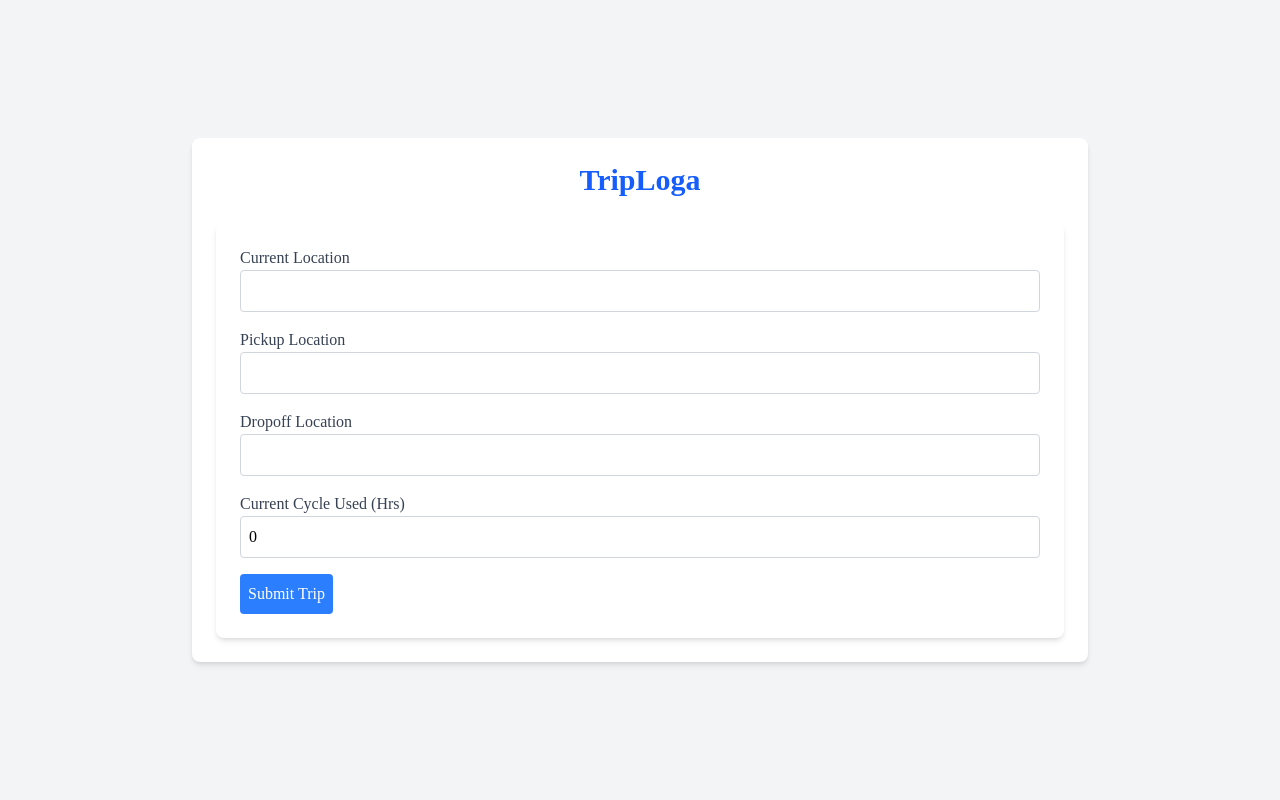
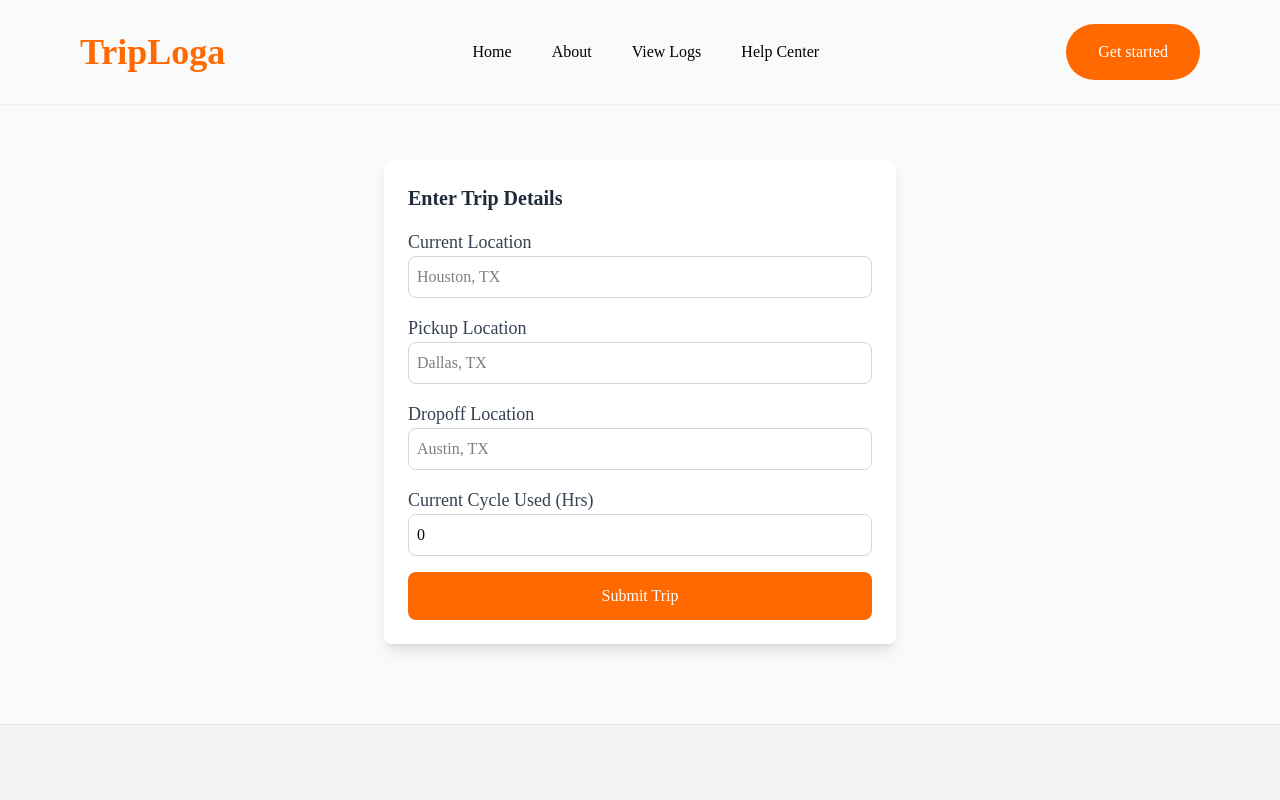
Before and after one commit to CodeGallantX/triploga, a React (Vite) app: page /get-started in a window 1280 px wide. Shown: the top 800 px of the page. Built offline with nearby package versions, Linux system fonts and the light colour scheme.

Commit message:
Updates on API integration, UI enhancement

```diff
--- a/package.json
+++ b/package.json
@@ -12,6 +12,7 @@
   "dependencies": {
     "@tailwindcss/vite": "^4.0.8",
     "axios": "^1.7.9",
+    "framer-motion": "^12.4.7",
     "leaflet": "^1.9.4",
     "react": "^19.0.0",
     "react-dom": "^19.0.0",
--- a/src/components/TripDetails.jsx
+++ b/src/components/TripDetails.jsx
@@ -4,23 +4,36 @@ import MapComponent from './MapComponent';
 
 const TripDetails = ({ tripId }) => {
   const [trip, setTrip] = useState(null);
+  const [error, setError] = useState('');
 
   useEffect(() => {
+    if (!tripId) {
+      setError("Trip ID is missing.");
+      return;
+    }
+
     // Fetch trip details from the backend
     axios.get(`http://localhost:8000/api/trips/${tripId}/`)
       .then(response => {
         setTrip(response.data);
       })
       .catch(error => {
+        setError("Error fetching trip details. Please try again.");
         console.error("Error fetching trip details:", error);
       });
   }, [tripId]);
+
+  const handleDownloadELDLog = () => {
+    // Download the ELD log PDF
+    window.open(`http://localhost:8000/api/eld-log/${tripId}/`, '_blank');
+  };
 
   if (!trip) return <div>Loading...</div>;
 
   return (
     <div className="bg-white p-6 rounded-lg shadow-md">
       <h1 className="text-2xl font-bold mb-4">Trip Details</h1>
+      {error && <p className="text-red-500 mb-4">{error}</p>}
       <div className="mb-4">
         <h2 className="text-xl font-semibold">Route Instructions</h2>
         <ul className="list-disc pl-6">
@@ -39,6 +52,12 @@ const TripDetails = ({ tripId }) => {
           ...trip.route.pickup_to_dropoff.steps.map(step => [step.start_location.lat, step.start_location.lng])
         ]} />
       </div>
+      <button
+        onClick={handleDownloadELDLog}
+        className="bg-orange-500 text-white p-2 rounded hover:bg-orange-600"
+      >
+        Download ELD Log
+      </button>
     </div>
   );
 };
--- a/src/components/TripForm.jsx
+++ b/src/components/TripForm.jsx
@@ -1,4 +1,6 @@
 import { useState } from 'react';
+import { FaSpinner } from "react-icons/fa6";
+import { motion, AnimatePresence } from "framer-motion";
 import axios from 'axios';
 
 const TripForm = ({ onSubmit }) => {
@@ -8,63 +10,95 @@ const TripForm = ({ onSubmit }) => {
     dropoff_location: '',
     current_cycle_used: 0,
   });
+  const [loading, setLoading] = useState(false);
+  const [error, setError] = useState('');
+  const [alert, setAlert] = useState(false);
 
   const handleSubmit = async (e) => {
     e.preventDefault();
+    setError('');
+    setLoading(true);
+    setAlert(true);
     try {
       const response = await axios.post('http://localhost:8000/api/trips/', formData);
-      onSubmit(response.data); // Pass the trip data to the parent component
+      console.log("API response: ", response.data);
+      onSubmit(response.data);
     } catch (error) {
+      setError("Error submitting trip details. Please check your inputs.");
       console.error("Error submitting trip details:", error);
+    } finally {
+      setLoading(false);
+      setTimeout(() => setAlert(false), 3000);
     }
   };
 
   return (
-    <form onSubmit={handleSubmit} className="bg-white p-6 rounded-lg shadow-md">
-      <div className="mb-4">
-        <label className="block text-gray-700">Current Location</label>
+    <motion.div
+      initial={{ opacity: 0, y: -10 }}
+      animate={{ opacity: 1, y: 0 }}
+      transition={{ duration: 0.5 }}
+      className="bg-white p-6 rounded-lg shadow-lg w-full max-w-lg mx-auto"
+    >
+      <h2 className="text-xl font-semibold mb-4 text-gray-800">Enter Trip Details</h2>
+
+      <AnimatePresence>
+        {alert && (
+          <motion.div
+            initial={{ opacity: 0, y: -10 }}
+            animate={{ opacity: 1, y: 0 }}
+            exit={{ opacity: 0, y: -10 }}
+            className="mb-4 p-3 bg-blue-100 border-l-4 border-blue-500 text-blue-700 rounded-lg"
+          >
+            Generating Route... Please wait.
+          </motion.div>
+        )}
+      </AnimatePresence>
+
+      {error && <p className="text-red-500 mb-4">{error}</p>}
+
+      <form onSubmit={handleSubmit} className="space-y-4">
+        {['current_location', 'pickup_location', 'dropoff_location'].map((field) => (
+          <div key={field}>
+            <label className="block text-gray-700 text-lg capitalize">{field.replace('_', ' ')}</label>
             <input
               type="text"
-          value={formData.current_location}
-          onChange={(e) => setFormData({ ...formData, current_location: e.target.value })}
-          className="w-full p-2 border border-gray-300 rounded"
+              value={formData[field]}
+              onChange={(e) => setFormData({ ...formData, [field]: e.target.value })}
+              className="w-full p-2 border border-gray-300 rounded-lg outline-none focus:border-orange-500 focus:ring-2 focus:ring-orange-300 transition-all duration-300 ease-in-out"
+              placeholder={field === 'current_location' ? 'Houston, TX' : field === 'pickup_location' ? 'Dallas, TX' : 'Austin, TX'}
               required
             />
           </div>
-      <div className="mb-4">
-        <label className="block text-gray-700">Pickup Location</label>
-        <input
-          type="text"
-          value={formData.pickup_location}
-          onChange={(e) => setFormData({ ...formData, pickup_location: e.target.value })}
-          className="w-full p-2 border border-gray-300 rounded"
-          required
-        />
-      </div>
-      <div className="mb-4">
-        <label className="block text-gray-700">Dropoff Location</label>
-        <input
-          type="text"
-          value={formData.dropoff_location}
-          onChange={(e) => setFormData({ ...formData, dropoff_location: e.target.value })}
-          className="w-full p-2 border border-gray-300 rounded"
-          required
-        />
-      </div>
-      <div className="mb-4">
-        <label className="block text-gray-700">Current Cycle Used (Hrs)</label>
+        ))}
+
+        <div>
+          <label className="block text-gray-700 text-lg">Current Cycle Used (Hrs)</label>
           <input
             type="number"
             value={formData.current_cycle_used}
             onChange={(e) => setFormData({ ...formData, current_cycle_used: e.target.value })}
-          className="w-full p-2 border border-gray-300 rounded"
+            className="w-full p-2 border border-gray-300 rounded-lg outline-none focus:border-orange-500 focus:ring-2 focus:ring-orange-300 transition-all duration-300 ease-in-out"
+            placeholder="12"
             required
           />
         </div>
-      <button type="submit" className="bg-blue-500 text-white p-2 rounded hover:bg-blue-600">
-        Submit Trip
+
+        <button
+          type="submit"
+          className="w-full flex items-center justify-center bg-orange-500 text-white py-3 px-6 rounded-lg hover:bg-orange-600 transition-all duration-300 ease-in-out relative"
+          disabled={loading}
+        >
+          {loading ? (
+            <>
+              <FaSpinner className="animate-spin text-lg mr-2" />
+              Processing...
+            </>
+          ) : (
+            "Submit Trip"
+          )}
         </button>
       </form>
+    </motion.div>
   );
 };
 
--- a/src/pages/TripPlanner.jsx
+++ b/src/pages/TripPlanner.jsx
@@ -1,73 +1,23 @@
-import { useState } from "react";
-import axios from "axios";
-import TripForm from "../components/TripForm";
-import TripDetails from "../components/TripDetails";
-// import "tailwindcss/tailwind.css";
-import { MapContainer, TileLayer, Polyline } from "react-leaflet";
-import "leaflet/dist/leaflet.css";
+import { useState } from 'react';
+import Header from "../components/Header";
+import Footer from "../components/Footer";
+import TripForm from '../components/TripForm';
+import TripDetails from '../components/TripDetails';
 
 const App = () => {
   const [trip, setTrip] = useState(null);
-  const [loading, setLoading] = useState(false);
-  const [error, setError] = useState(null);
-  const [success, setSuccess] = useState(null);
-
-  const handleTripSubmit = async (formData) => {
-    setLoading(true);
-    setError(null);
-    setSuccess(null);
-    try {
-      const response = await axios.post("http://localhost:8000/api/trips/", formData);
-      setTrip(response.data);
-      setSuccess("Trip saved successfully!");
-    } catch (error) {
-      setError("Error submitting trip. Please try again.");
-      console.error("Error submitting trip:", error);
-    }
-    setLoading(false);
-  };
-
-  const handleDownloadLog = () => {
-    if (!trip) return;
-    const logData = JSON.stringify(trip, null, 2);
-    const blob = new Blob([logData], { type: "application/json" });
-    const link = document.createElement("a");
-    link.href = URL.createObjectURL(blob);
-    link.download = "eld_log.json";
-    document.body.appendChild(link);
-    link.click();
-    document.body.removeChild(link);
-  };
 
   return (
-    <div className="min-h-screen bg-gray-100 flex flex-col items-center justify-center p-6">
-      <div className="max-w-4xl w-full bg-white p-6 rounded-lg shadow-md">
-        <h1 className="text-3xl font-bold text-center mb-6 text-blue-600">TripLoga</h1>
-        {loading && <p className="text-center text-blue-500">Submitting trip...</p>}
-        {error && <p className="text-center text-red-500">{error}</p>}
-        {success && <p className="text-center text-green-500">{success}</p>}
+    <div className="min-h-screen bg-gray-50">
+      <Header />
+      <div className="max-w-4xl mx-auto py-20 pt-40 px-10 xl:px-20">
         {!trip ? (
-          <TripForm onSubmit={handleTripSubmit} />
+          <TripForm onSubmit={(data) => setTrip(data)} />
         ) : (
-          <>
-            <TripDetails trip={trip} />
-            <MapContainer
-              center={[trip.start_lat, trip.start_lng]}
-              zoom={10}
-              className="h-64 w-full mt-4 rounded-lg"
-            >
-              <TileLayer url="https://{s}.tile.openstreetmap.org/{z}/{x}/{y}.png" />
-              {trip.route && <Polyline positions={trip.route} color="blue" />}
-            </MapContainer>
-            <button
-              onClick={handleDownloadLog}
-              className="mt-4 w-full bg-green-600 text-white py-2 px-4 rounded-lg hover:bg-green-700"
-            >
-              Download ELD Log
-            </button>
-          </>
+          <TripDetails tripId={trip.id} />
         )}
       </div>
+      <Footer />
     </div>
   );
 };
```
Also changed, not shown: 1 other file (tests, documents, lock files or other folders). Lines whose indentation alone changed are shown as unchanged.
